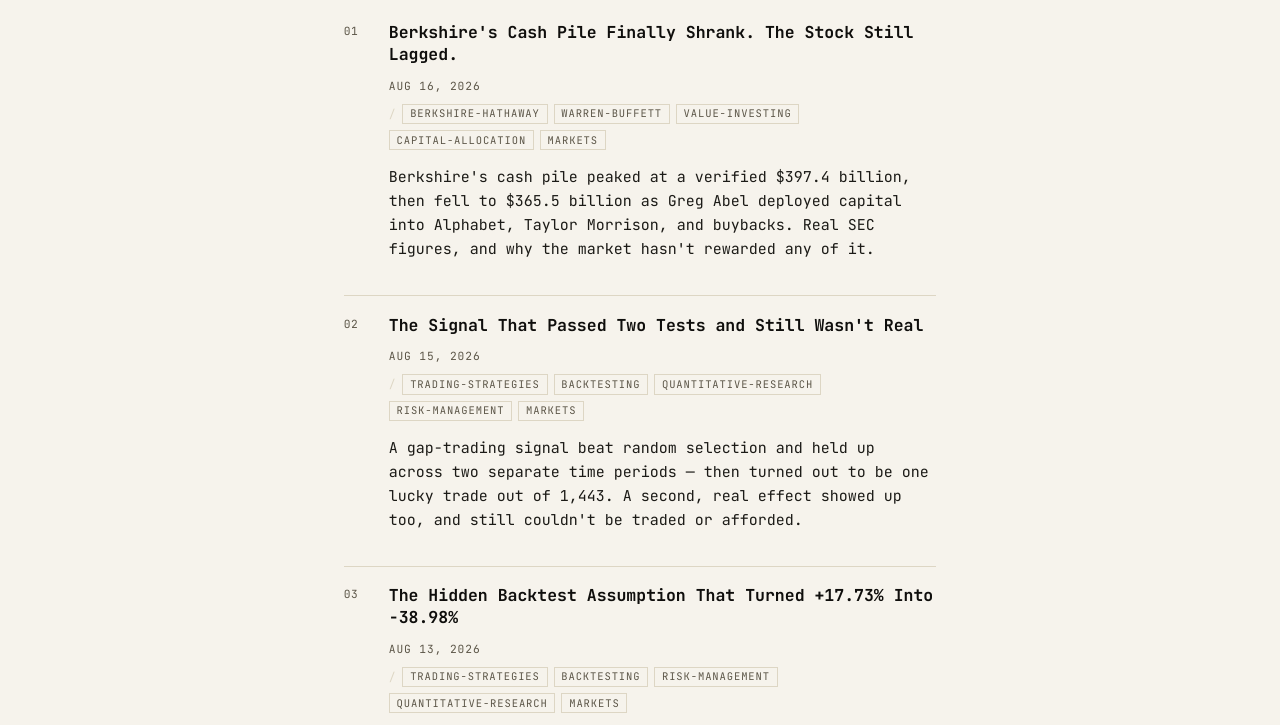
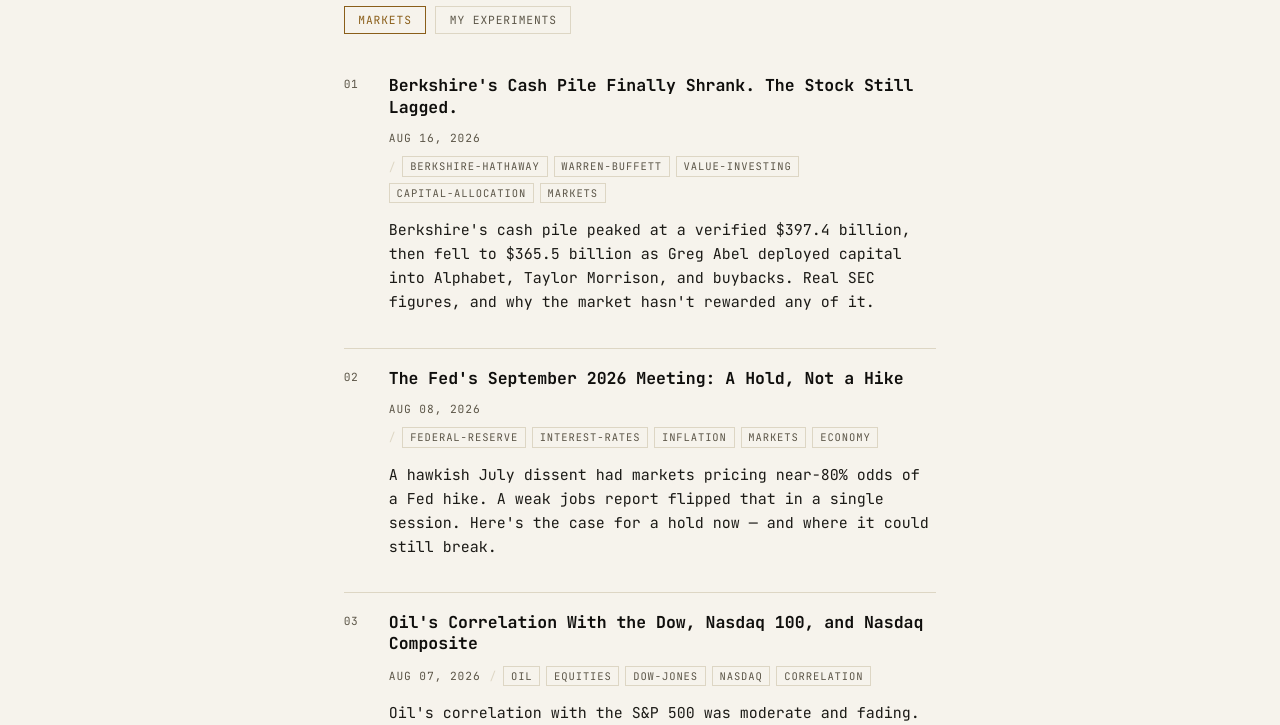
Before and after one commit to konradb-gh/konradb-gh.github.io, an Astro site: page / in a window 1280 px wide. Shown: the part 139-864 px from the top of the page. Built offline with nearby package versions, Linux system fonts and the light colour scheme; Astro itself is replaced by a stand-in of ours.

Commit message:
Restructure homepage into Markets/Experiments tabs
Adds a required "category" field to the blog schema and sets it on all
nine existing posts. Renames the homepage header to "The Desk" and
splits the post list into two independently-numbered tabs (Markets,
default; My Experiments), styled to match the site's existing nav
convention. Each tab is its own <ul> with its own CSS counter, so the
ledger numbering resets to 01 per category with no JS renumbering
needed — the tab script only toggles which list is visible.

```diff
--- a/src/content.config.ts
+++ b/src/content.config.ts
@@ -9,6 +9,7 @@ const blog = defineCollection({
     pubDate: z.coerce.date(),
     tags: z.array(z.string()).default([]),
     slug: z.string(),
+    category: z.enum(['experiments', 'markets']),
     audioUrl: z.string().optional(),
   }),
 });
--- a/src/content/blog/berkshire-cash-pile-2026.md
+++ b/src/content/blog/berkshire-cash-pile-2026.md
@@ -4,6 +4,7 @@ description: "Berkshire's cash pile peaked at a verified $397.4 billion, then fe
 pubDate: 2026-08-16
 tags: ["berkshire-hathaway", "warren-buffett", "value-investing", "capital-allocation", "markets"]
 slug: "berkshire-cash-pile-2026"
+category: "markets"
 ---
 
 Two figures for Berkshire Hathaway's cash pile at the end of the first quarter of 2026 are floating around in press coverage right now: $397.4 billion and $497.4 billion. Only one of them is real. I went to the actual 10-Q Berkshire filed with the SEC rather than trust either secondary number, and the balance sheet is unambiguous: $51,478 million in cash and cash equivalents plus $339,261 million in short-term Treasury Bills, held by the insurance and other businesses, plus another $6,644 million in cash sitting in the railroad, utilities and energy segment. Add it up and you get $397,383 million — $397.4 billion, to the dollar. The $497.4 billion figure isn't supported by anything in the filing; it looks like a transcription error that made it into circulation and got repeated. By June 30, 2026, the same math — $35,096 million cash plus $324,905 million in Treasury Bills in the insurance business, plus $5,513 million at the railroad, utilities and energy segment — gives $365,514 million, or $365.5 billion. That's the real range: a genuine, record $397.4 billion peak, drawn down to $365.5 billion three months later.
--- a/src/content/blog/central-bank-gold-reserves-2026.md
+++ b/src/content/blog/central-bank-gold-reserves-2026.md
@@ -4,6 +4,7 @@ description: "Central banks have bought over 1,000 tonnes of gold a year in thre
 pubDate: 2026-08-05
 tags: ["gold", "central-banks", "commodities", "markets", "reserves"]
 slug: "central-bank-gold-reserves-2026"
+category: "markets"
 audioUrl: "/audio/Central_Bank_Gold_Buying.mp3"
 ---
 
--- a/src/content/blog/connors-dip-buying-indices-2026.md
+++ b/src/content/blog/connors-dip-buying-indices-2026.md
@@ -4,6 +4,7 @@ description: "The classic Connors dip-buying rule failed a real sealed test acro
 pubDate: 2026-08-10
 tags: ["trading-strategies", "backtesting", "technical-analysis", "quantitative-research", "markets"]
 slug: "connors-dip-buying-indices-2026"
+category: "experiments"
 audioUrl: "/audio/Connors_dip_buying.mp3"
 ---
 
--- a/src/content/blog/fed-september-2026-rate-decision.md
+++ b/src/content/blog/fed-september-2026-rate-decision.md
@@ -4,6 +4,7 @@ description: "A hawkish July dissent had markets pricing near-80% odds of a Fed
 pubDate: 2026-08-08
 tags: ["federal-reserve", "interest-rates", "inflation", "markets", "economy"]
 slug: "fed-september-2026-rate-decision"
+category: "markets"
 audioUrl: "/audio/fed_meeting.mp3"
 ---
 
--- a/src/content/blog/gap-entries-backtest-2026.md
+++ b/src/content/blog/gap-entries-backtest-2026.md
@@ -4,6 +4,7 @@ description: "A gap-trading signal beat random selection and held up across two
 pubDate: 2026-08-15
 tags: ["trading-strategies", "backtesting", "quantitative-research", "risk-management", "markets"]
 slug: "gap-entries-backtest-2026"
+category: "experiments"
 ---
 
 Two things can be true about a trading result at the same time, and they sound like they should be the same fact when they aren't. A signal can be statistically real — meaning it beats random chance by more than luck alone should allow — and still be something nobody could ever actually trade. And a result that "holds up" when you check it separately in two different time periods looks like strong, independent evidence. It doesn't have to be. Both halves can be propped up by their own separate stroke of luck, and checking twice won't catch that on its own. This experiment produced a clean, fully-documented example of both problems — from my own trading-research repo, [Experiment 06](https://github.com/konradb-gh/trading-research/tree/main/experiments/06-gap-entries), specifically.
--- a/src/content/blog/nasdaq-correction-august-2026.md
+++ b/src/content/blog/nasdaq-correction-august-2026.md
@@ -4,6 +4,7 @@ description: "Chips, circular AI financing, and a hawkish Fed drove the Nasdaq i
 pubDate: 2026-08-04
 tags: ["nasdaq", "stock-market", "semiconductors", "federal-reserve", "ai"]
 slug: "nasdaq-correction-august-2026"
+category: "markets"
 audioUrl: "/audio/nasdaq_narration.mp3"
 ---
 
--- a/src/content/blog/oil-equities-iran-war-2026.md
+++ b/src/content/blog/oil-equities-iran-war-2026.md
@@ -4,6 +4,7 @@ description: "Since the Feb 28 Iran strikes, WTI and the S&P 500 are up almost t
 pubDate: 2026-08-06
 tags: ["oil", "equities", "geopolitics", "markets", "correlation"]
 slug: "oil-equities-iran-war-2026"
+category: "markets"
 audioUrl: "/audio/oil_vs_sp500.mp3"
 ---
 
--- a/src/content/blog/oil-vs-indices-iran-war-2026.md
+++ b/src/content/blog/oil-vs-indices-iran-war-2026.md
@@ -4,6 +4,7 @@ description: "Oil's correlation with the S&P 500 was moderate and fading. Split
 pubDate: 2026-08-07
 tags: ["oil", "equities", "dow-jones", "nasdaq", "correlation"]
 slug: "oil-vs-indices-iran-war-2026"
+category: "markets"
 audioUrl: "/audio/oil_vs_dow_nasdaq.mp3"
 ---
 
--- a/src/content/blog/stop-fill-assumption-backtest-2026.md
+++ b/src/content/blog/stop-fill-assumption-backtest-2026.md
@@ -4,6 +4,7 @@ description: "A single line in a trading backtest — what price a stop-loss fil
 pubDate: 2026-08-13
 tags: ["trading-strategies", "backtesting", "risk-management", "quantitative-research", "markets"]
 slug: "stop-fill-assumption-backtest-2026"
+category: "experiments"
 ---
 
 To break even with a 1:1.5 risk-to-reward ratio per trade, you need a minimum win rate of 40%. Any win rate above 40% makes your strategy profitable, while anything below will lose money over time. That single fact is the lens the rest of this post reads through, so it's worth sitting with before anything else.
--- a/src/pages/index.astro
+++ b/src/pages/index.astro
@@ -2,16 +2,29 @@
 import { getCollection } from 'astro:content';
 import BaseLayout from '../layouts/BaseLayout.astro';
 
-const posts = (await getCollection('blog')).sort(
+const allPosts = (await getCollection('blog')).sort(
   (a, b) => b.data.pubDate.valueOf() - a.data.pubDate.valueOf()
 );
+
+const marketsPosts = allPosts.filter((post) => post.data.category === 'markets');
+const experimentsPosts = allPosts.filter((post) => post.data.category === 'experiments');
 ---
 
 <BaseLayout title="Home">
-  <h1>Writing</h1>
-  <ul class="post-list">
+  <h1>The Desk</h1>
+
+  <div class="category-tabs" role="tablist">
+    <button type="button" class="category-tab is-active" data-category="markets" role="tab" aria-selected="true">
+      Markets
+    </button>
+    <button type="button" class="category-tab" data-category="experiments" role="tab" aria-selected="false">
+      My Experiments
+    </button>
+  </div>
+
+  <ul class="post-list" data-panel="markets">
     {
-      posts.map((post) => (
+      marketsPosts.map((post) => (
         <li>
           <h2>
             <a href={`/blog/${post.data.slug}/`}>{post.data.title}</a>
@@ -35,4 +48,52 @@ const posts = (await getCollection('blog')).sort(
       ))
     }
   </ul>
+
+  <ul class="post-list" data-panel="experiments" hidden>
+    {
+      experimentsPosts.map((post) => (
+        <li>
+          <h2>
+            <a href={`/blog/${post.data.slug}/`}>{post.data.title}</a>
+          </h2>
+          <p class="post-meta">
+            <time datetime={post.data.pubDate.toISOString()}>
+              {post.data.pubDate.toLocaleDateString('en-US', {
+                year: 'numeric',
+                month: 'short',
+                day: '2-digit',
+              })}
+            </time>
+            <span class="tags">
+              {post.data.tags.map((tag) => (
+                <span class="tag">{tag}</span>
+              ))}
+            </span>
+          </p>
+          <p>{post.data.description}</p>
+        </li>
+      ))
+    }
+  </ul>
+
+  <script>
+    const tabs = document.querySelectorAll('.category-tab');
+    const panels = document.querySelectorAll('.post-list[data-panel]');
+
+    tabs.forEach((tab) => {
+      tab.addEventListener('click', () => {
+        const category = tab.getAttribute('data-category');
+
+        tabs.forEach((t) => {
+          const active = t === tab;
+          t.classList.toggle('is-active', active);
+          t.setAttribute('aria-selected', String(active));
+        });
+
+        panels.forEach((panel) => {
+          panel.hidden = panel.getAttribute('data-panel') !== category;
+        });
+      });
+    });
+  </script>
 </BaseLayout>
--- a/src/styles/global.css
+++ b/src/styles/global.css
@@ -147,11 +147,44 @@ code {
   font-family: var(--font-mono);
 }
 
+.category-tabs {
+  display: flex;
+  gap: 0.6rem;
+  margin: 1.5rem 0;
+}
+
+.category-tab {
+  font-family: var(--font-mono);
+  font-size: 0.75rem;
+  text-transform: uppercase;
+  letter-spacing: 0.08em;
+  color: var(--color-muted);
+  background: transparent;
+  border: 1px solid var(--color-border);
+  border-radius: 0;
+  padding: 0.4rem 0.9rem;
+  cursor: pointer;
+  transition: color 0.12s ease, border-color 0.12s ease;
+}
+
+.category-tab:hover {
+  color: var(--color-accent);
+}
+
+.category-tab.is-active {
+  color: var(--color-accent);
+  border-color: var(--color-accent);
+}
+
 .post-list {
   list-style: none;
   padding: 0;
   margin: 0;
   counter-reset: post;
+}
+
+.post-list[hidden] {
+  display: none;
 }
 
 .post-list li {
```
